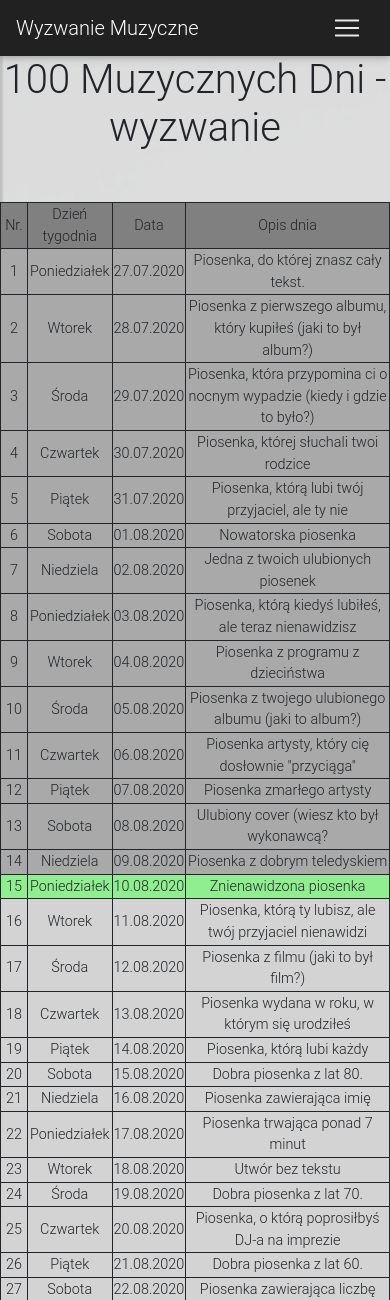
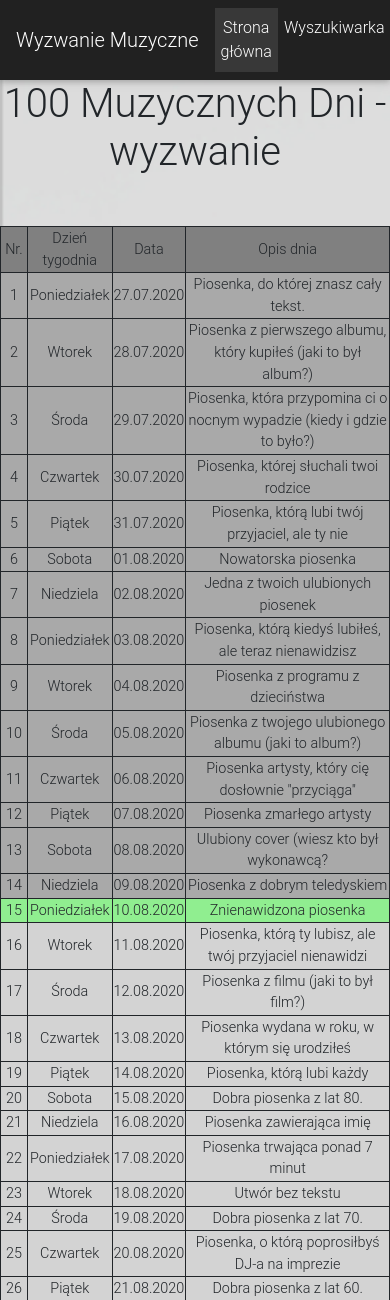
Before and after one commit to Drizii/DayChallange, a Django app: page / in a window 390 px wide; the page is wider, and only the part inside the window is pictured. Shown: the top 1300 px of that part. Run offline with Django 3.2, Linux system fonts and the light colour scheme; some libraries are stand-ins or nearby versions.

Commit message:
zmiay w Navbar w wersji mobile, rozwiajne niedziałające manu zastąpiłem przyciskami jak na desktop

```diff
--- a/challange/templates/base.html
+++ b/challange/templates/base.html
@@ -1,38 +1,34 @@
-<!doctype html>
+<!DOCTYPE html>
 <html lang="pl">
     <head>
-    <meta charset="UTF-8">
+        <meta charset="UTF-8" />
         <title>{% block title %} {% endblock %}</title>
         <!-- Font Awesome -->
-    <link rel="stylesheet" href="https://maxcdn.bootstrapcdn.com/font-awesome/4.7.0/css/font-awesome.min.css">
+        <link rel="stylesheet" href="https://maxcdn.bootstrapcdn.com/font-awesome/4.7.0/css/font-awesome.min.css" />
         <!-- Bootstrap -->
-    <link href="https://cdnjs.cloudflare.com/ajax/libs/twitter-bootstrap/4.1.3/css/bootstrap.min.css" rel="stylesheet">
+        <link href="https://cdnjs.cloudflare.com/ajax/libs/twitter-bootstrap/4.1.3/css/bootstrap.min.css" rel="stylesheet" />
         <!-- Material Design for Bootstrap -->
-    <link href="https://cdnjs.cloudflare.com/ajax/libs/mdbootstrap/4.5.16/css/mdb.min.css" rel="stylesheet">
+        <link href="https://cdnjs.cloudflare.com/ajax/libs/mdbootstrap/4.5.16/css/mdb.min.css" rel="stylesheet" />
         <style>
-        body{
+            body {
                 background: url("/static/backgr.jpg");
                 background-size: cover;
             }
         </style>
     </head>
     <!--Navbar-->
-<nav class="navbar navbar-expand-lg navbar-dark bg-dark">
+    <nav class="navbar navbar-expand navbar-dark bg-dark">
         <div class="container">
             <!-- Navbar brand -->
             <a class="navbar-brand" href="/">Wyzwanie Muzyczne</a>
-    <!-- Collapse button -->
-    <button class="navbar-toggler" type="button" data-toggle="collapse"
-        aria-controls="basicExampleNav" aria-expanded="false" aria-label="Toggle navigation">
-    <span class="navbar-toggler-icon"></span>
-    </button>
             <!-- Collapsible content -->
             <div class="collapse navbar-collapse">
                 <ul class="navbar-nav mr-auto"></ul>
                 <!-- Links -->
                 <ul class="navbar-nav mr-auto">
                     <li class="nav-item active">
-                <a class="nav-link" href="/">Strona główna
+                        <a class="nav-link" href="/">
+                            Strona główna
                             <span class="sr-only">(current)</span>
                         </a>
                     </li>
@@ -44,6 +40,7 @@
                     </li>
                 </ul>
             </div>
+        </div>
     </nav>
             <!--/.Navbar-->
             <body>
```
Lines whose indentation alone changed are shown as unchanged.
